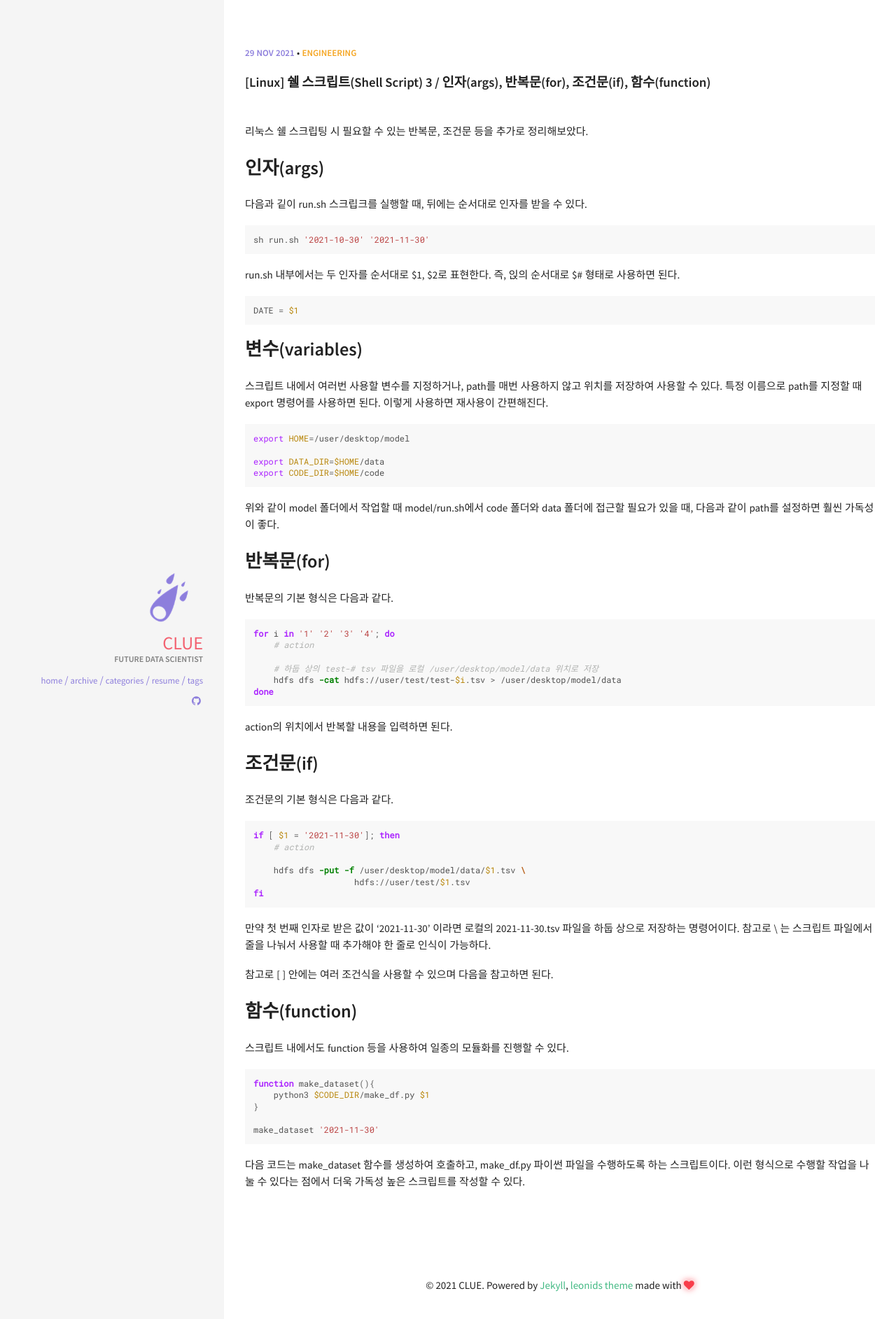
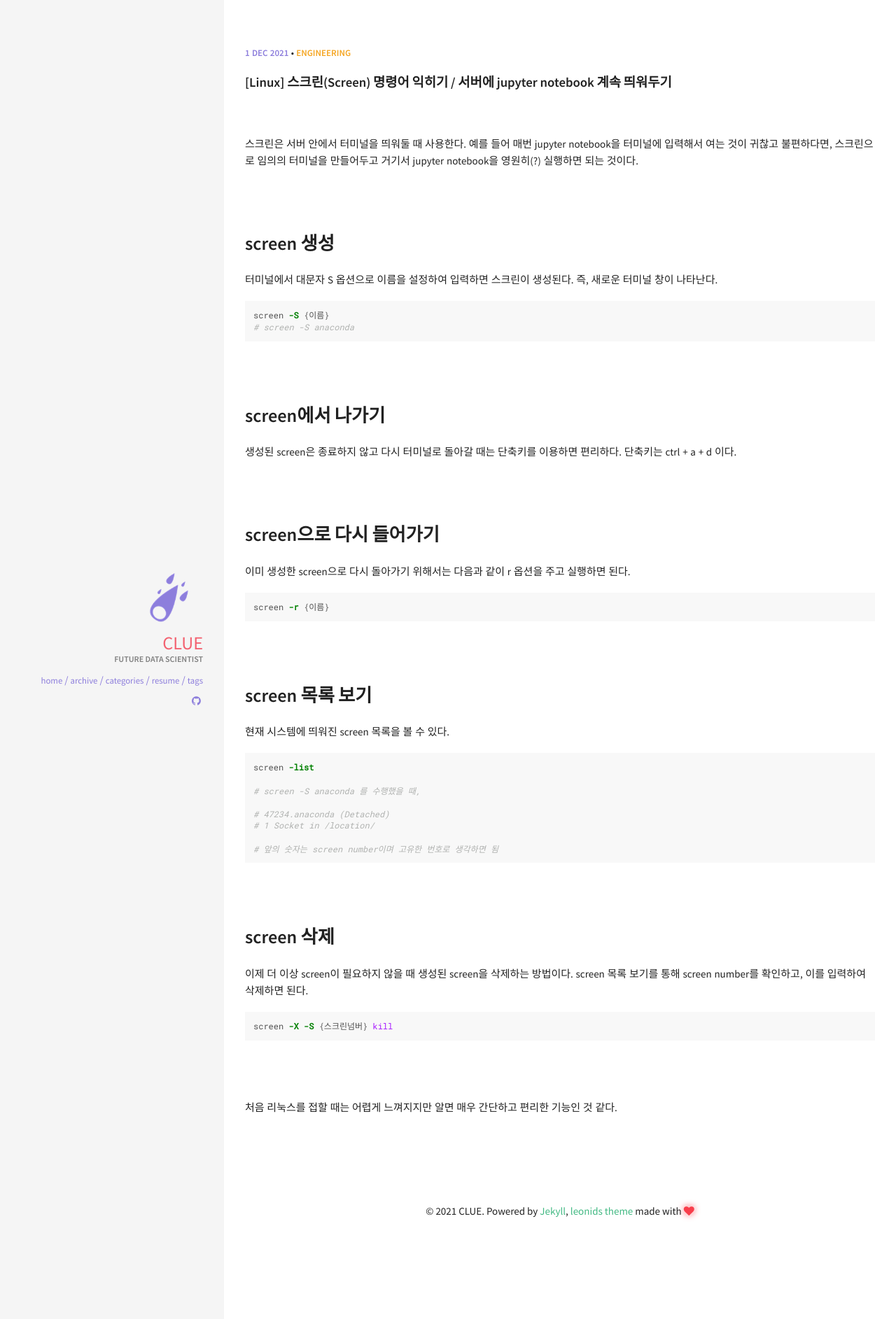
Before and after one commit to givitallugot/givitallugot.github.io, a Jekyll site: the page built from index.html, in a window 1280 px wide. Shown: the top 1885 px of the page at 70% size. Built offline with Jekyll 4.4.1, drawn with Linux system fonts in a browser that asks for light colours.

Commit message:
2021-12-01 new post

````diff
--- a/_posts/2021-11-29-Linux-shellscript-3.md
+++ b/_posts/2021-11-29-Linux-shellscript-3.md
@@ -1,6 +1,6 @@
 ---
 layout: post
-title:  "[Linux] 쉘 스크립트(Shell Script) 3 / 인자(args), 반복문(for), 조건문(if), 함수(function)"
+title:  "[Linux] 쉘 스크립트(Shell Script) 작성을 위한 기본 명령어 3/ 인자(args), 반복문(for), 조건문(if), 함수(function)"
 date:   2021-11-29 11:46:27
 categories: [Engineering]
 comments: true
--- /dev/null
+++ b/_posts/2021-12-03-Linux-sreen.md
@@ -0,0 +1,63 @@
+---
+layout: post
+title:  "[Linux] 스크린(Screen) 명령어 익히기 / 서버에 jupyter notebook 계속 띄워두기"
+date:   2021-12-01 10:52:10
+categories: [Engineering]
+comments: true
+---
+<br>
+
+스크린은 서버 안에서 터미널을 띄워둘 때 사용한다. 예를 들어 매번 jupyter notebook을 터미널에 입력해서 여는 것이 귀찮고 불편하다면, 스크린으로 임의의 터미널을 만들어두고 거기서 jupyter notebook을 영원히(?) 실행하면 되는 것이다.
+
+<br><br>
+
+## screen 생성
+터미널에서 대문자 S 옵션으로 이름을 설정하여 입력하면 스크린이 생성된다. 즉, 새로운 터미널 창이 나타난다.
+
+```bash
+screen -S {이름}
+# screen -S anaconda
+```
+
+<br><br>
+
+## screen에서 나가기
+생성된 screen은 종료하지 않고 다시 터미널로 돌아갈 때는 단축키를 이용하면 편리하다. 단축키는 ctrl + a + d 이다.
+
+<br><br>
+
+## screen으로 다시 들어가기
+이미 생성한 screen으로 다시 돌아가기 위해서는 다음과 같이 r 옵션을 주고 실행하면 된다.
+
+```bash
+screen -r {이름}
+```
+
+<br><br>
+
+## screen 목록 보기
+현재 시스템에 띄워진 screen 목록을 볼 수 있다.
+
+```bash
+screen -list
+
+# screen -S anaconda 를 수행했을 때,
+
+# 47234.anaconda (Detached)
+# 1 Socket in /location/
+
+# 앞의 숫자는 screen number이며 고유한 번호로 생각하면 됨
+```
+
+<br><br>
+
+## screen 삭제
+이제 더 이상 screen이 필요하지 않을 때 생성된 screen을 삭제하는 방법이다. screen 목록 보기를 통해 screen number를 확인하고, 이를 입력하여 삭제하면 된다.
+
+```bash
+screen -X -S {스크린넘버} kill
+```
+
+<br><br>
+
+처음 리눅스를 접할 때는 어렵게 느껴지지만 알면 매우 간단하고 편리한 기능인 것 같다.
````
